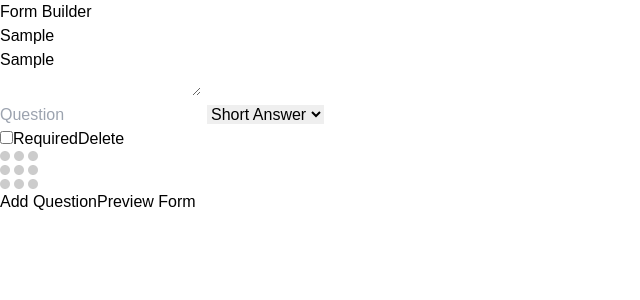
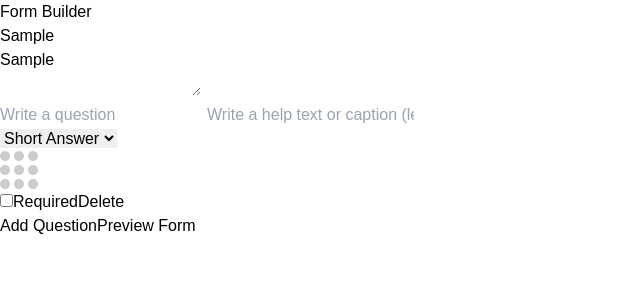
Before and after one commit to phukon/peerlist, a Next.js app: page / in a window 1280 px wide. Both pictures are taken after typing "Sample", "Sample" into the empty fields and a click on the button "Add Question". Shown: the top 300 px of the page, without its empty margins (0-640 px from the left). Built offline with nearby package versions, Linux system fonts and the light colour scheme.

Commit message:
chore: restructure dirs

```diff
--- a/src/app/page.tsx
+++ b/src/app/page.tsx
@@ -1,6 +1,6 @@
 'use client';
 
-import FormBuilder from './components/FormBuilder';
+import FormBuilder from "@/components/FormBuilder";
 
 export default function Home() {
   return (
--- a/src/app/components/FormPreview.tsx
+++ b/src/components/FormPreview.tsx
@@ -223,6 +223,9 @@ export default function FormPreview({ form, onBack }: FormPreviewProps) {
           <div key={question.id} className="border p-4 rounded">
             <label className="block mb-2">
               {question.question}
+              {question.helpText && (
+                <p className="text-sm text-gray-500 mt-1">{question.helpText}</p>
+              )}
               {question.required && (
                 <span className="text-red-500 ml-1">*</span>
               )}
--- a/src/app/components/QuestionBlock.tsx
+++ b/src/components/QuestionBlock.tsx
@@ -70,31 +70,41 @@ export const QuestionBlock = ({ question, setFormData }: Props) => {
       dragListener={false}
       dragControls={dragControls}
     >
-      <div key={question.id} className="border p-4 rounded">
-        <div className="flex gap-2 mb-2">
+      <div key={question.id} className="border p-4 rounded bg-white">
+        <div className="flex items-center gap-4 mb-3">
+          <div className="flex-1">
             <input
               type="text"
-            placeholder="Question"
+              placeholder="Write a question"
               value={question.question}
-            onChange={(e) =>
-              handleUpdateQuestion({ question: e.target.value })
-            }
-            className="flex-1 p-2 border rounded"
+              onChange={(e) => handleUpdateQuestion({ question: e.target.value })}
+              className="w-full p-2 font-medium text-lg"
             />
+            <input
+              type="text"
+              placeholder="Write a help text or caption (leave empty if not needed)"
+              value={question.helpText || ''}
+              onChange={(e) => handleUpdateQuestion({ helpText: e.target.value })}
+              className="w-full mt-2 p-2 text-sm text-gray-500 focus:outline-none focus:border-gray-300"
+            />
+          </div>
+
+          <div className="flex items-center gap-2">
             <select
               value={question.type}
               onChange={(e) => handleTypeChange(e.target.value as Question['type'])}
               className="p-2 border rounded bg-white"
             >
               {questionTypes.map(({ type, label }) => (
-              <option key={type} value={type}>
-                {label}
-              </option>
+                <option key={type} value={type}>{label}</option>
               ))}
             </select>
+            <ReorderIcon dragControls={dragControls} />
           </div>
+        </div>
+
         {question.type === 'single' && (
-          <div className="space-y-2">
+          <div className="space-y-2 ml-4">
             {question.options?.map((option, index) => (
               <input
                 key={index}
@@ -124,14 +134,13 @@ export const QuestionBlock = ({ question, setFormData }: Props) => {
             </button>
           </div>
         )}
-        <div className="flex items-center mt-2">
+
+        <div className="flex items-center mt-4">
           <label className="flex items-center">
             <input
               type="checkbox"
               checked={question.required}
-              onChange={(e) =>
-                handleUpdateQuestion({ required: e.target.checked })
-              }
+              onChange={(e) => handleUpdateQuestion({ required: e.target.checked })}
               className="mr-2"
             />
             Required
@@ -145,7 +154,6 @@ export const QuestionBlock = ({ question, setFormData }: Props) => {
           </button>
         </div>
       </div>
-      <ReorderIcon dragControls={dragControls} />
     </Reorder.Item>
   );
 };
--- a/src/app/types/form.ts
+++ b/src/types/form.ts
@@ -6,6 +6,7 @@ export interface Question {
   question: string;
   required: boolean;
   options?: string[]; // For single select questions
+  helpText?: string;
 }
 
 export interface FormData {
```
Also changed, not shown: src/components/FormBuilder.tsx (renamed from src/app/components/FormBuilder.tsx), src/components/icon/GrabHandle.tsx (renamed from src/app/components/icon/GrabHandle.tsx). Lines whose indentation alone changed are shown as unchanged.
